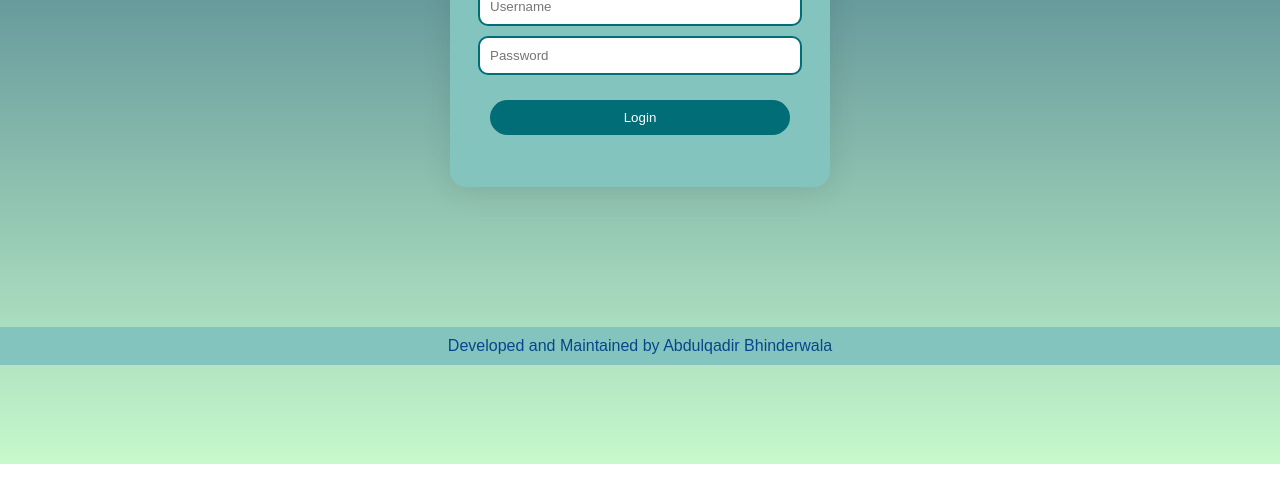
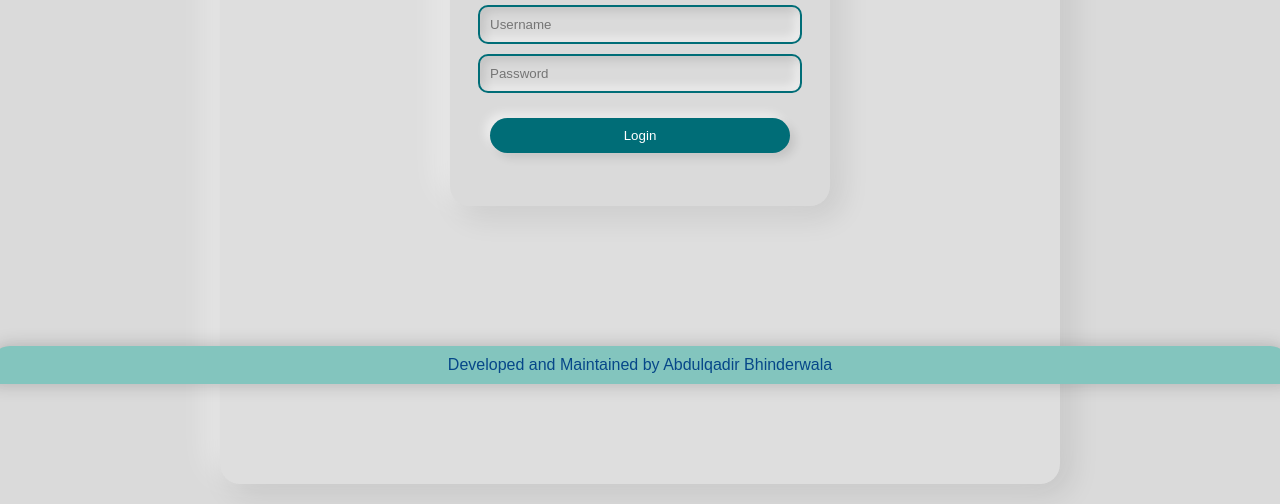
Before and after one commit to Abdulqadir8604/bhyW-stream, a plain HTML site: page index.html in a window 1280 px wide. Shown: the part 336-840 px from the top of the page. Before the commit the page ends 800 px from the top, so only its background shows below. Drawn offline with Linux system fonts and the light colour scheme.

Commit message:
made kinda production-friendly

```diff
--- a/index.html
+++ b/index.html
@@ -11,7 +11,7 @@
     <div class="container">
       <header>
         <h1>Bhayander West Relay</h1>
-        <h2>testing</h2>
+        <h3>{miqat name}</h3>
       </header>
       <div class="login-container">
         <div class="login-form">
--- a/script.js
+++ b/script.js
@@ -29,11 +29,11 @@ document.addEventListener("DOMContentLoaded", function () {
     });
 });
 
-// document.addEventListener('contextmenu', event => event.preventDefault());
+document.addEventListener('contextmenu', event => event.preventDefault());
 
-// document.onkeydown = function (event) {
-//     event = (event || window.event);
-//     if (event.key == "F12") {
-//         return false;
-//     }
-// }
+document.onkeydown = function (event) {
+    event = (event || window.event);
+    if (event.key == "F12") {
+        return false;
+    }
+}
--- a/styles.css
+++ b/styles.css
@@ -1,5 +1,5 @@
 :root {
-    --background: #edf6f9;
+  --background: #dadada;
   --primary: #83c5be;
   --secondary: #006d77;
   --tertiary: #064789;
@@ -20,15 +20,10 @@
   flex-direction: column;
   justify-content: center;
   align-items: center;
-    margin: 0;
-    background: linear-gradient(180deg, #22577a 0%, #c7f9cc 100%);
-    animation: Animation 5s ease infinite;
-  }
-
-  @keyframes Animation {
-    0% { background-position: 10% 0%; }
-    50% { background-position: 91% 100%; }
-    100% { background-position: 10% 0%; }
+  margin: 20px;
+  height: 100vh;
+  background: var(--background);
+  background-color: linear-gradient(45deg, #d2dae2 25%, transparent 25%), linear-gradient(-45deg, #d2dae2 25%, transparent 25%), linear-gradient(45deg, transparent 75%, #d2dae2 75%), linear-gradient(-45deg, transparent 75%, #d2dae2 75%);
 }
 
 .container {
@@ -40,6 +35,10 @@
   min-height: 100vh;
   max-width: 800px;
   padding: 0 20px;
+  background: rgba(255, 255, 255, 0.1);
+  border-radius: 20px;
+  box-shadow: 10px 10px 30px rgba(0, 0, 0, 0.1),
+              -10px -10px 30px rgba(255, 255, 255, 0.5);
 }
 
 header {
@@ -56,13 +55,13 @@
 }
 
 main {
-    margin: 20px 0;
+  margin: 20px 20px;
 }
 
 iframe {
   display: block;
   border: none;
-    box-shadow: 0 0 10px #c8d5b9a8;
+  box-shadow: 0 0 10px rgba(200, 200, 200, 0.8);
 }
 
 .twitch-iframe {
@@ -81,6 +80,10 @@
   position: relative;
   z-index: 1;
   margin-top: 100px;
+  border-top-left-radius: 20px;
+  border-top-right-radius: 20px;
+  box-shadow: 0 -5px 15px rgba(0, 0, 0, 0.1),
+              0 5px 15px rgba(0, 0, 0, 0.1);
 }
 
 /* Twitch Overlay Styles */
@@ -108,14 +111,15 @@
   flex-direction: column;
   justify-content: center;
   align-items: center;
-    box-shadow: 0 0 10px #c8d5b9a8;
+  box-shadow: 0 0 10px rgba(0, 0, 0, 0.2);
   height: 30vh;
   width: 50vw;
   color: var(--secondary);
   max-width: 300px;
-    background: var(--primary);
-    border-radius: 16px;
-    box-shadow: 0 4px 30px rgba(0, 0, 0, 0.1);
+  background: var(--background);
+  border-radius: 20px;
+  box-shadow: 10px 10px 30px rgba(0, 0, 0, 0.1),
+              -10px -10px 30px rgba(255, 255, 255, 0.5);
   backdrop-filter: blur(8.9px);
   -webkit-backdrop-filter: blur(8.9px);
 }
@@ -130,6 +134,9 @@
   margin: 5px 0;
   border: 2px solid var(--secondary);
   border-radius: 10px;
+  background: var(--background);
+  box-shadow: inset 5px 5px 10px rgba(0, 0, 0, 0.1),
+              inset -5px -5px 10px rgba(255, 255, 255, 0.5);
 }
 
 button {
@@ -142,10 +149,12 @@
   border-radius: 50px;
   cursor: pointer;
   transition: all 0.3s ease-in-out;
+  box-shadow: 5px 5px 10px rgba(0, 0, 0, 0.1),
+              -5px -5px 10px rgba(255, 255, 255, 0.5);
 }
 
 button:hover {
-    transform: scale(1.1);
+  background-color: var(--tertiary);
 }
 
 .error-message {
@@ -164,6 +173,8 @@
   cursor: pointer;
   font-size: 16px;
   transition: all 0.3s ease-in-out;
+  box-shadow: 5px 5px 10px rgba(0, 0, 0, 0.1),
+              -5px -5px 10px rgba(255, 255, 255, 0.5);
 }
 
 #logout-button:hover {
```
Lines whose indentation alone changed are shown as unchanged.
